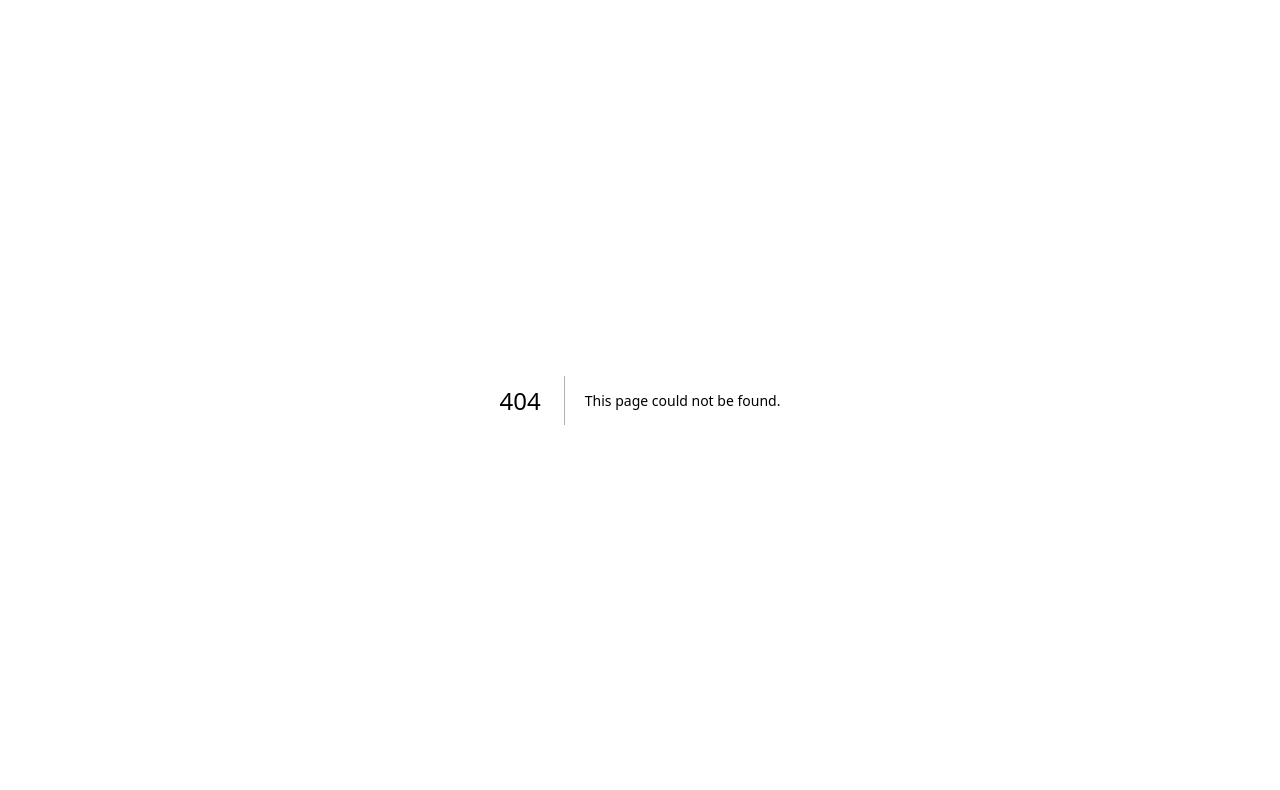
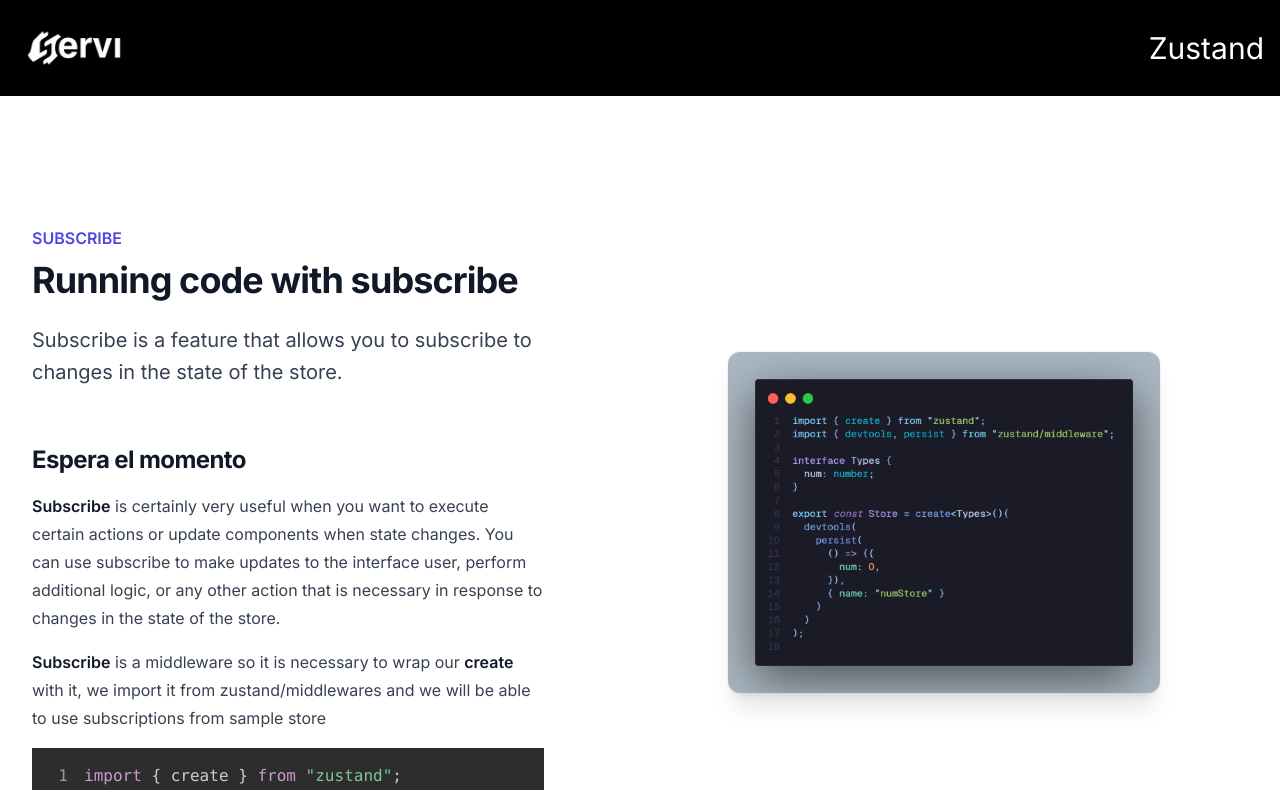
Before and after one commit to horacio-a/servi-zustand-spike, a Next.js app: page /doc/subscribe in a window 1280 px wide. Before the commit this address had no page. Shown: the top 790 px of the page. Built offline with nearby package versions, Linux system fonts and the light colour scheme.

Commit message:
change of folder name

```diff
--- a/app/doc/subcribe/SubcribeMain.tsx
+++ b/app/doc/subscribe/SubcribeMain.tsx
@@ -12,7 +12,7 @@ export default function SubcribeMain() {
                 SUBSCRIBE
               </p>
               <h1 className="mt-2 text-3xl font-bold tracking-tight text-gray-900 sm:text-4xl">
-                Running code with subcribe
+                Running code with subscribe
               </h1>
               <p className="mt-6 text-xl leading-8 text-gray-700">
                 Subscribe is a feature that allows you to subscribe to changes
```
Also changed, not shown: app/doc/subscribe/page.tsx (renamed from app/doc/subcribe/page.tsx).
